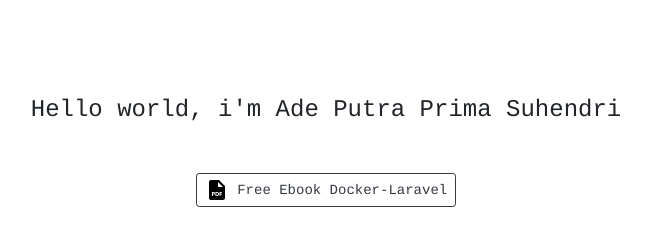
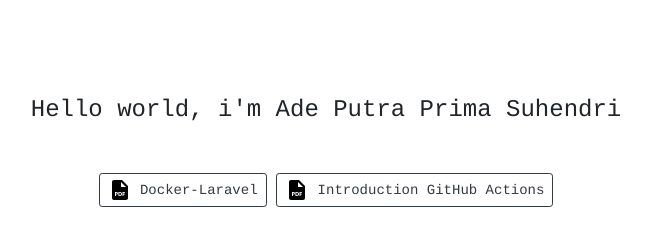
Before and after one commit to adeputraprimasuhendri/adeputraprimasuhendri.github.io, a plain HTML site: page index.html in a window 1280 px wide. Shown: the top 252 px of the page, without its empty margins (314-965 px from the left). Drawn offline with nearby package versions, Linux system fonts and the light colour scheme.

Commit message:
Free EBook

```diff
--- a/index.html
+++ b/index.html
@@ -42,7 +42,11 @@
       <div class="mt-5">
         <a href="ebook/APPS-DOCKER-LARAVEL-2020.pdf" class="btn btn-sm btn-outline-dark" target="_blank">
           <svg xmlns="http://www.w3.org/2000/svg" width="24" height="24" viewBox="0 0 24 24" style="fill:rgba(0, 0, 0, 1);transform:;-ms-filter:"><path d="M8.267 14.68c-.184 0-.308.018-.372.036v1.178c.076.018.171.023.302.023.479 0 .774-.242.774-.651C8.971 14.9 8.717 14.68 8.267 14.68zM11.754 14.692c-.2 0-.33.018-.407.036v2.61c.077.018.201.018.313.018.817.006 1.349-.444 1.349-1.396C13.015 15.13 12.53 14.692 11.754 14.692z"></path><path d="M14,2H6C4.896,2,4,2.896,4,4v16c0,1.104,0.896,2,2,2h12c1.104,0,2-0.896,2-2V8L14,2z M9.498,16.19 c-0.309,0.29-0.765,0.42-1.296,0.42c-0.119,0-0.226-0.006-0.308-0.018v1.426H7v-3.936C7.278,14.036,7.669,14,8.219,14 c0.557,0,0.953,0.106,1.22,0.319c0.254,0.202,0.426,0.533,0.426,0.923C9.864,15.634,9.734,15.965,9.498,16.19z M13.305,17.545 c-0.42,0.349-1.059,0.515-1.84,0.515c-0.468,0-0.799-0.03-1.024-0.06v-3.917C10.772,14.029,11.204,14,11.66,14 c0.757,0,1.249,0.136,1.633,0.426c0.415,0.308,0.675,0.799,0.675,1.504C13.968,16.693,13.689,17.22,13.305,17.545z M17,14.77 h-1.532v0.911h1.432v0.734h-1.432v1.604h-0.906v-3.989H17V14.77z M14,9c-0.553,0-1,0-1,0V4l5,5H14z"></path></svg>
-          Free Ebook Docker-Laravel
+          Docker-Laravel
+        </a>
+        <a href="ebook/APPS-INTRODUCTION-GITHUB-ACTION.pdf" class="btn btn-sm btn-outline-dark" target="_blank">
+          <svg xmlns="http://www.w3.org/2000/svg" width="24" height="24" viewBox="0 0 24 24" style="fill:rgba(0, 0, 0, 1);transform:;-ms-filter:"><path d="M8.267 14.68c-.184 0-.308.018-.372.036v1.178c.076.018.171.023.302.023.479 0 .774-.242.774-.651C8.971 14.9 8.717 14.68 8.267 14.68zM11.754 14.692c-.2 0-.33.018-.407.036v2.61c.077.018.201.018.313.018.817.006 1.349-.444 1.349-1.396C13.015 15.13 12.53 14.692 11.754 14.692z"></path><path d="M14,2H6C4.896,2,4,2.896,4,4v16c0,1.104,0.896,2,2,2h12c1.104,0,2-0.896,2-2V8L14,2z M9.498,16.19 c-0.309,0.29-0.765,0.42-1.296,0.42c-0.119,0-0.226-0.006-0.308-0.018v1.426H7v-3.936C7.278,14.036,7.669,14,8.219,14 c0.557,0,0.953,0.106,1.22,0.319c0.254,0.202,0.426,0.533,0.426,0.923C9.864,15.634,9.734,15.965,9.498,16.19z M13.305,17.545 c-0.42,0.349-1.059,0.515-1.84,0.515c-0.468,0-0.799-0.03-1.024-0.06v-3.917C10.772,14.029,11.204,14,11.66,14 c0.757,0,1.249,0.136,1.633,0.426c0.415,0.308,0.675,0.799,0.675,1.504C13.968,16.693,13.689,17.22,13.305,17.545z M17,14.77 h-1.532v0.911h1.432v0.734h-1.432v1.604h-0.906v-3.989H17V14.77z M14,9c-0.553,0-1,0-1,0V4l5,5H14z"></path></svg>
+          Introduction GitHub Actions
         </a>
       </div>
       <div class="mt-5">
```
Also changed, not shown: 1 other file.
